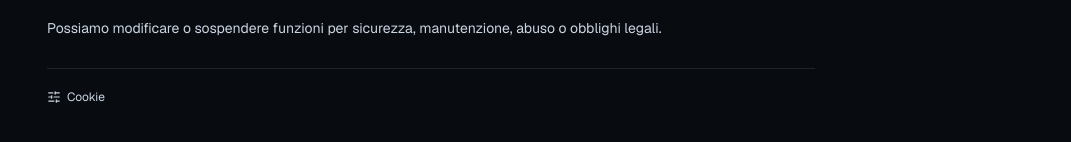
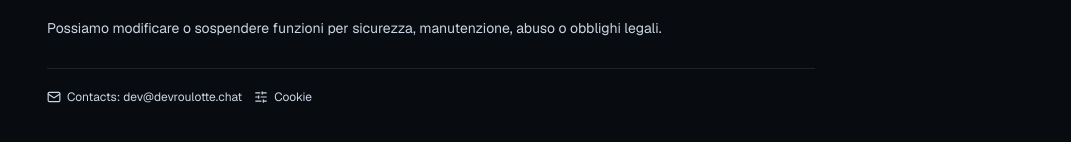
Before and after one commit to mikeminer/DevRoulotte, a Next.js app: page /terms in a window 1280 px wide. Shown: the part 1131-1273 px from the top of the page, without its empty margins (209-1280 px from the left). Built offline with nearby package versions, Linux system fonts and the light colour scheme; no server answers.

Commit message:
Add contact email to footers

```diff
--- a/src/components/home-shell.tsx
+++ b/src/components/home-shell.tsx
@@ -7,6 +7,7 @@ import {
   Code2,
   Crown,
   FileText,
+  Mail,
   Scale,
   ShieldCheck,
   Sparkles,
@@ -21,6 +22,8 @@ import { ThemeToggle } from "@/components/theme-toggle";
 import { VideoChat } from "@/components/video-chat";
 import { buildActorHeaders, getOrCreateGuestId } from "@/lib/client-auth";
 import {
+  CONTACT_EMAIL,
+  CONTACT_MAILTO,
   LICENSE_NAME,
   SOURCE_CODE_URL,
   WORKSHOP_FEEDBACK_URL,
@@ -296,6 +299,13 @@ export function HomeShell() {
               In officina
             </a>
             <a
+              href={CONTACT_MAILTO}
+              className="inline-flex items-center gap-1.5 text-slate-300 hover:text-white"
+            >
+              <Mail className="h-3.5 w-3.5" />
+              Contacts: {CONTACT_EMAIL}
+            </a>
+            <a
               href={SOURCE_CODE_URL}
               target="_blank"
               rel="noreferrer"
--- a/src/components/landing-page.tsx
+++ b/src/components/landing-page.tsx
@@ -12,7 +12,11 @@ import {
 } from "lucide-react";
 import { CookiePreferencesButton } from "@/components/cookie-preferences-button";
 import { ThemeToggle } from "@/components/theme-toggle";
-import { WORKSHOP_FEEDBACK_URL } from "@/lib/app-config";
+import {
+  CONTACT_EMAIL,
+  CONTACT_MAILTO,
+  WORKSHOP_FEEDBACK_URL,
+} from "@/lib/app-config";
 
 const painLines = [
   "Niente “ci aggiorniamo”.",
@@ -393,6 +397,12 @@ export function LandingPage() {
             >
               In officina
             </a>
+            <a
+              href={CONTACT_MAILTO}
+              className="text-slate-300 hover:text-white"
+            >
+              Contacts: {CONTACT_EMAIL}
+            </a>
             <CookiePreferencesButton className="text-slate-300 hover:text-white" />
           </div>
         </div>
--- a/src/components/legal-page.tsx
+++ b/src/components/legal-page.tsx
@@ -1,6 +1,7 @@
 import Link from "next/link";
-import { ArrowLeft } from "lucide-react";
+import { ArrowLeft, Mail } from "lucide-react";
 import { CookiePreferencesButton } from "@/components/cookie-preferences-button";
+import { CONTACT_EMAIL, CONTACT_MAILTO } from "@/lib/app-config";
 
 type LegalSection = {
   title: string;
@@ -53,7 +54,14 @@ export function LegalPage({
           ))}
         </div>
 
-        <footer className="border-t border-white/10 py-5 text-xs text-slate-400">
+        <footer className="flex flex-wrap items-center gap-3 border-t border-white/10 py-5 text-xs text-slate-400">
+          <a
+            href={CONTACT_MAILTO}
+            className="inline-flex items-center gap-1.5 text-slate-300 hover:text-white"
+          >
+            <Mail className="h-3.5 w-3.5" />
+            Contacts: {CONTACT_EMAIL}
+          </a>
           <CookiePreferencesButton className="inline-flex items-center gap-1.5 text-slate-300 hover:text-white" />
         </footer>
       </div>
--- a/src/lib/app-config.ts
+++ b/src/lib/app-config.ts
@@ -3,6 +3,8 @@ import type { ActorType, PlanCode } from "@/lib/types";
 export const APP_NAME = "DevRoulotte";
 export const SOURCE_CODE_URL = "https://github.com/mikeminer/DevRoulotte";
 export const LICENSE_NAME = "AGPL-3.0-only";
+export const CONTACT_EMAIL = "dev@devroulotte.chat";
+export const CONTACT_MAILTO = `mailto:${CONTACT_EMAIL}`;
 export const WORKSHOP_FEEDBACK_URL =
   "https://docs.google.com/forms/d/e/1FAIpQLSdiwzk0AGdbaPPRtEWR6QhnBRbfcLK-rJFf7es3J_Pnn-Ow8w/viewform";
 
```
